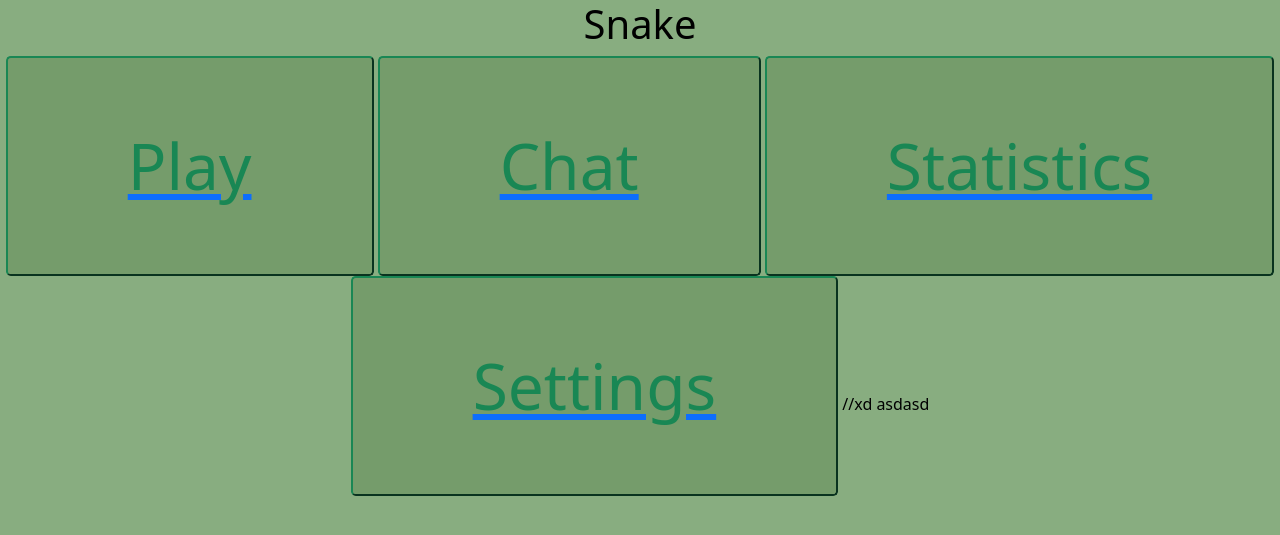
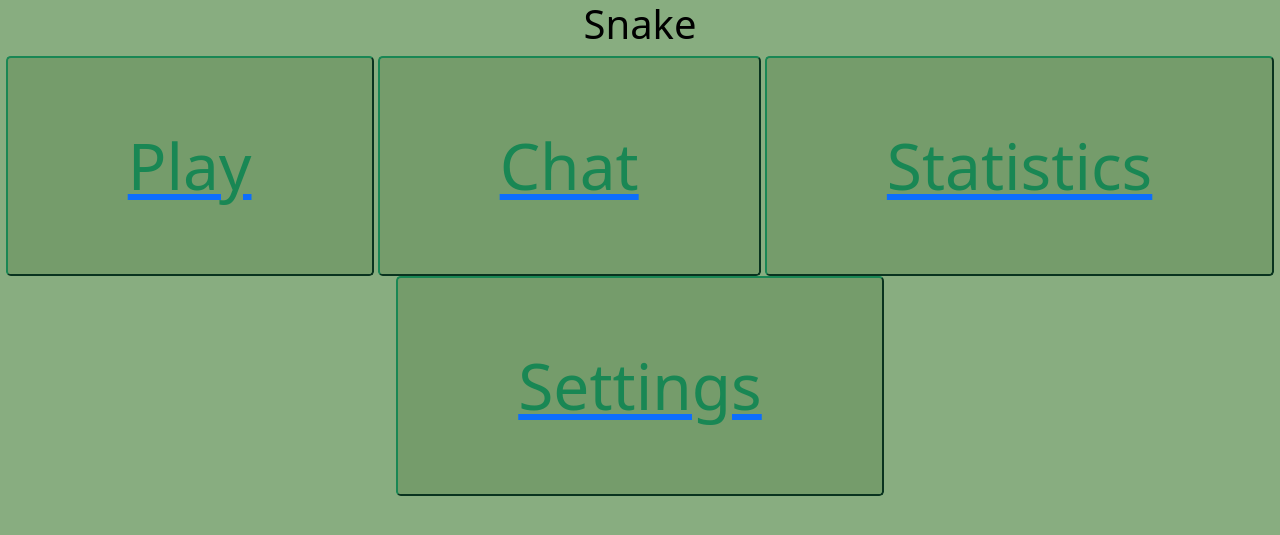
Before and after one commit to TomsonOO/Warcaby, a Django app: page / in a window 1280 px wide. Shown: the top 535 px of the page. Run offline with Django 3.2, Linux system fonts and the light colour scheme.

Commit message:
Update base.html

```diff
--- a/templates/base.html
+++ b/templates/base.html
@@ -15,8 +15,7 @@
     <h1>Snake</h1>
 
   {% block content %}
-  {% endblock content %} //xd
+  {% endblock content %}
 
   </body>
 </html>
-asdasd
```
